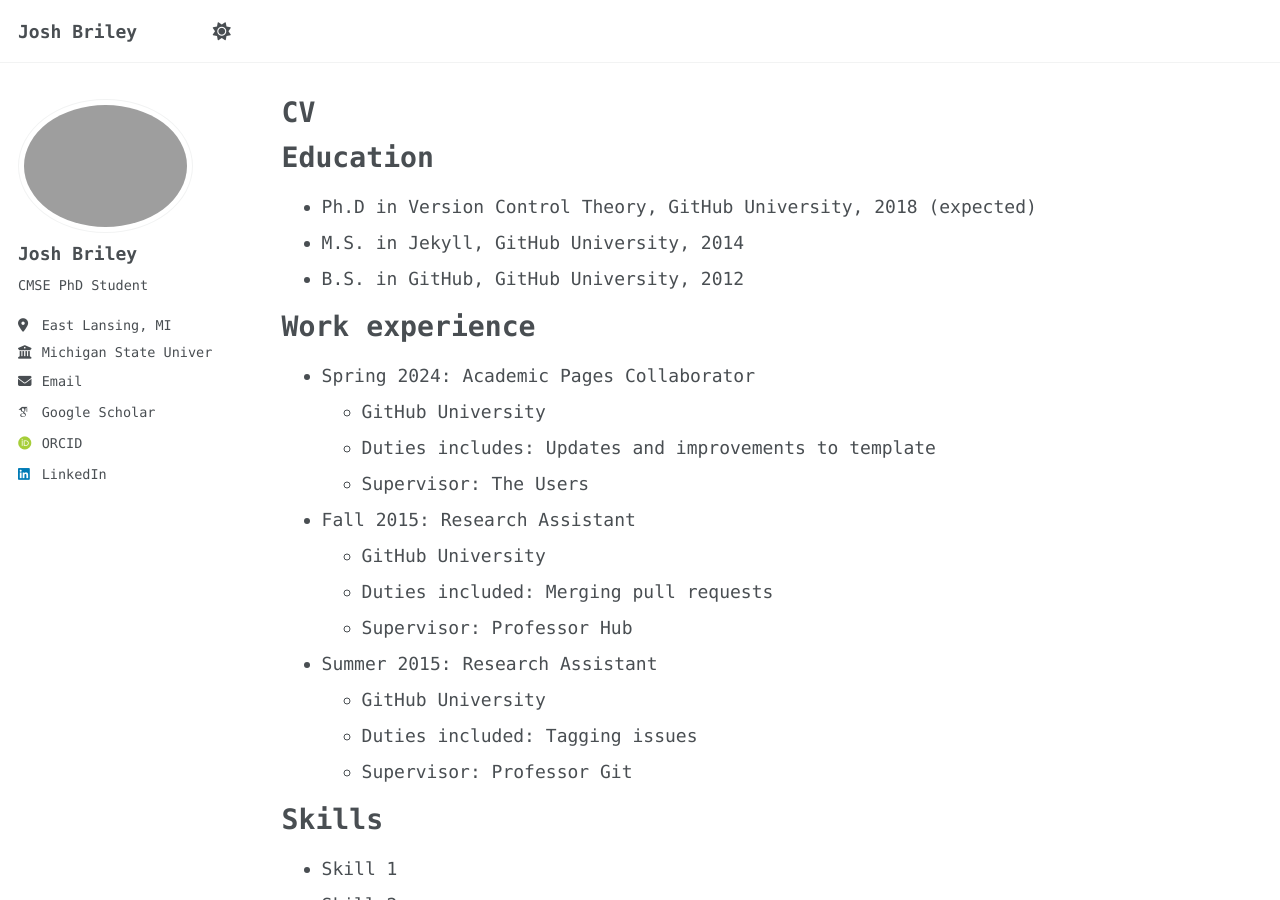
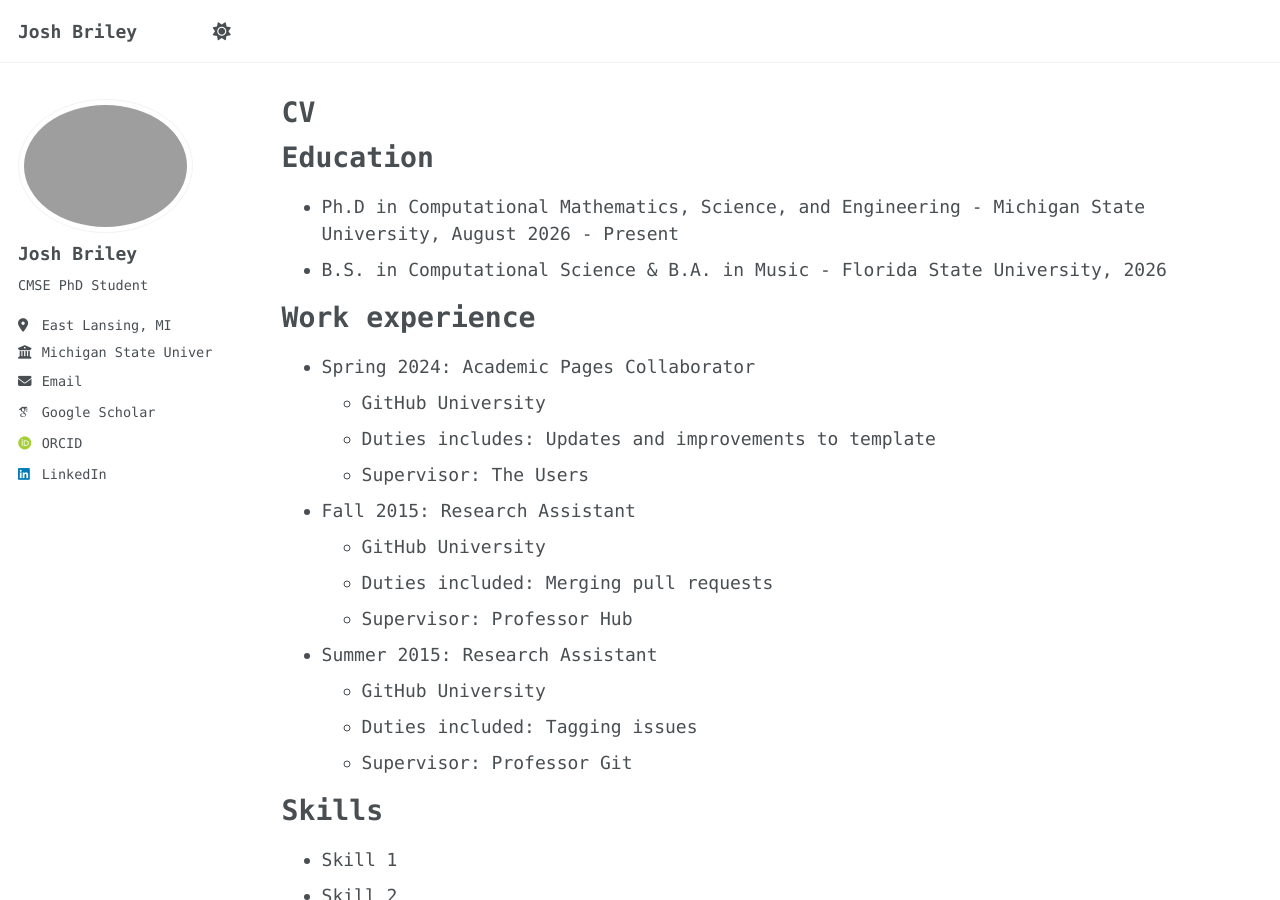
Before and after one commit to joshbriley/joshbriley.github.io, a Jekyll site: the page built from _pages/cv.md, in a window 1280 px wide and 900 px high. Built offline with Jekyll 4.4.1, drawn with Linux system fonts in a browser that asks for light colours; some web fonts are replaced; a script bundle is joined from its source files by our own code; library files that are not in the unit come from our copies.

Commit message:
Revise education details in CV
Updated education section with new degrees and institutions.

```diff
--- a/_pages/cv.md
+++ b/_pages/cv.md
@@ -11,9 +11,8 @@
 
 Education
 ======
-* Ph.D in Version Control Theory, GitHub University, 2018 (expected)
-* M.S. in Jekyll, GitHub University, 2014
-* B.S. in GitHub, GitHub University, 2012
+* Ph.D in Computational Mathematics, Science, and Engineering - Michigan State University, August 2026 - Present
+* B.S. in Computational Science & B.A. in Music - Florida State University, 2026
 
 Work experience
 ======
```
